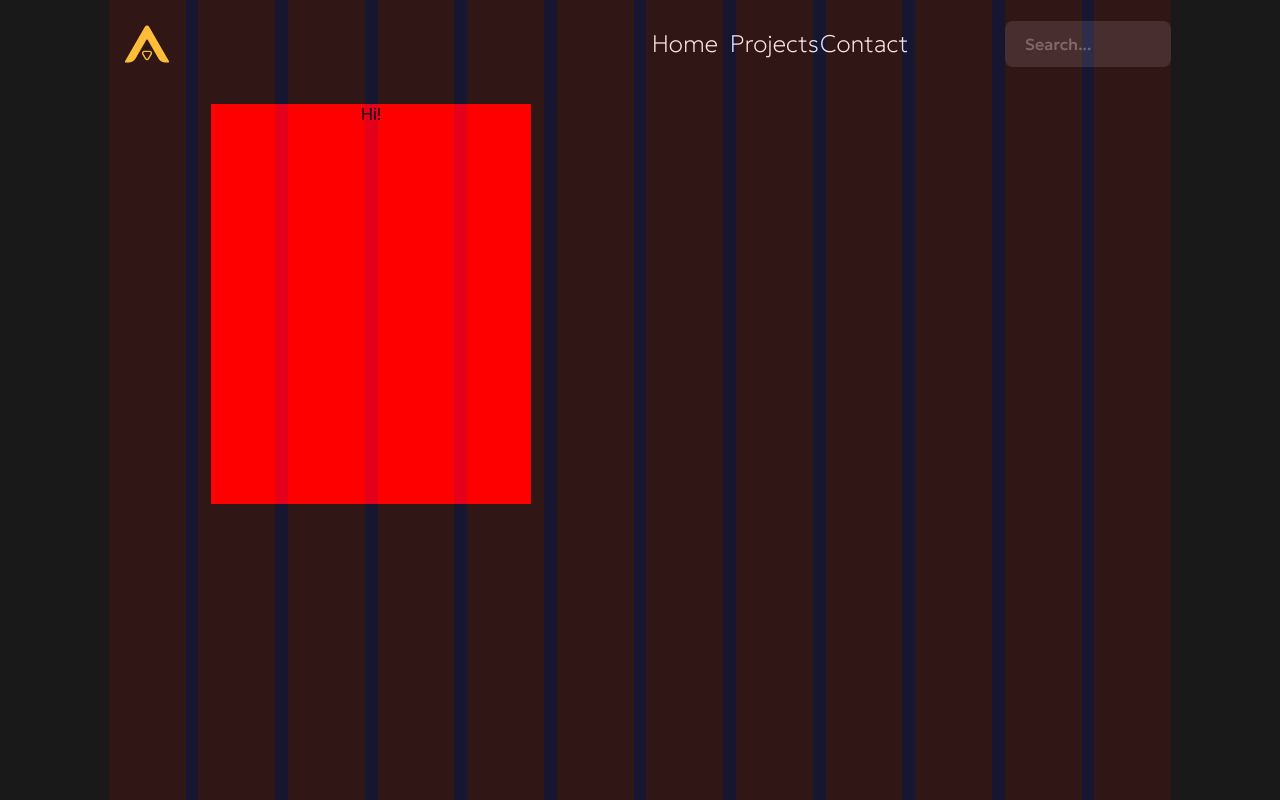
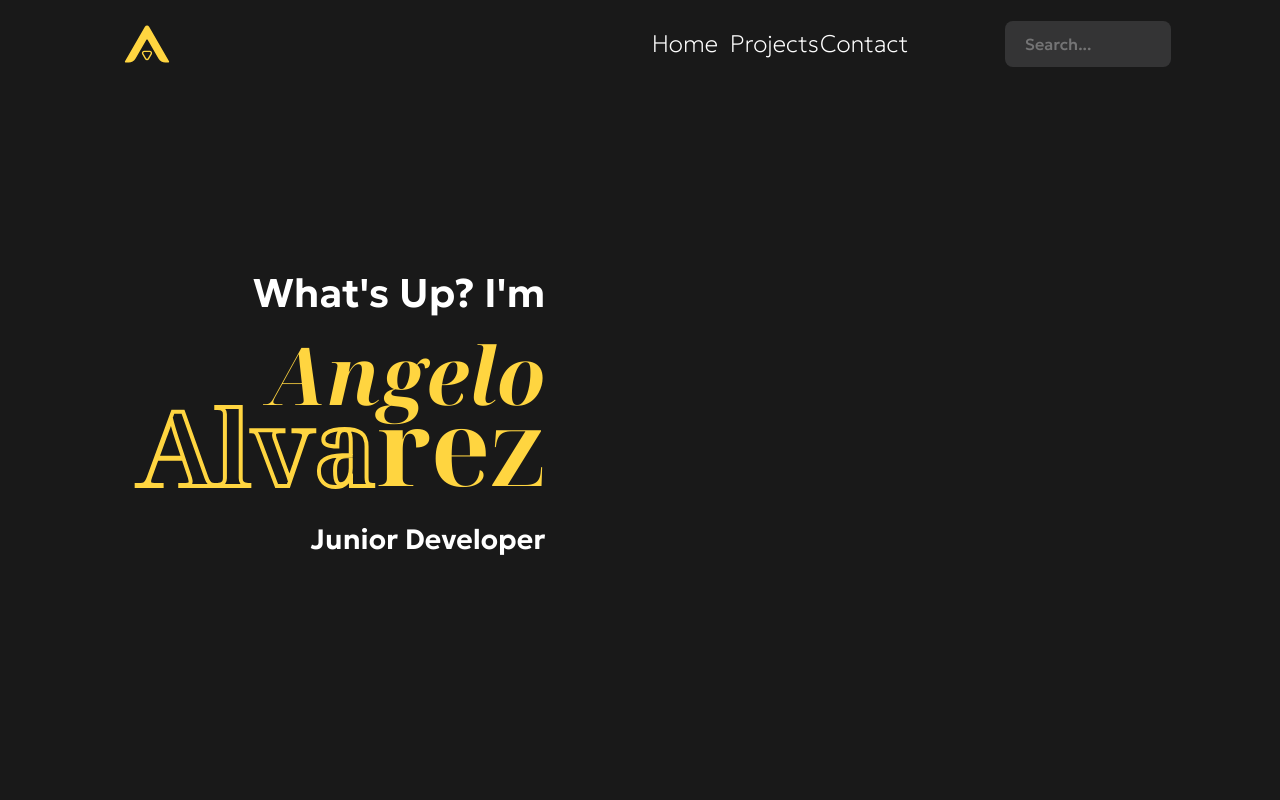
Before and after one commit to Alvallesteros/Alvallesteros, a React (Create React App) app: page / in a window 1280 px wide. Built offline with nearby package versions, Linux system fonts and the light colour scheme.

Commit message:
added title and name in hero banner

```diff
--- a/src/App.css
+++ b/src/App.css
@@ -1,8 +1,12 @@
 @import url('https://fonts.googleapis.com/css2?family=Geologica:wght@100..900&display=swap');
+@import url('https://fonts.googleapis.com/css2?family=Noto+Serif+Display:ital,wght@0,100..900;1,100..900&display=swap');
+
 :root {
   --bg-gray: #191919;
   --text-font: 'Geologica', sans-serif;
+  --design-font: 'Noto Serif Display', serif;
   --light-gray: #343435;
+  --yellow: #FFD540;
 }
 
 .App {
--- a/src/components/hero-banner.js
+++ b/src/components/hero-banner.js
@@ -5,7 +5,12 @@ function HeroBanner() {
     return (
         <div className={styles.container}>
             <div className={styles.welcomeContainer}>
-                Hi!
+                <span className={styles.welcomeText}>What's Up? I'm</span>
+                <div className={styles.nameContainer}>
+                    <div className={styles.firstName}>Angelo</div>
+                    <div className={styles.lastName}><span>Alva</span>rez</div>
+                </div>
+                <span className={styles.position}>Junior Developer</span>
             </div>
         </div>
     );
--- a/src/styles/grid.module.css
+++ b/src/styles/grid.module.css
@@ -1,5 +1,5 @@
 .container {
-    opacity: 0.1;
+    opacity: 0;
     margin: 0;
     height: 100vh;
     width: 100vw;
--- a/src/styles/hero-banner.module.css
+++ b/src/styles/hero-banner.module.css
@@ -1,17 +1,53 @@
 .container {
     display: flex;
-    margin: 0 8vw 0 8vw;
     padding-top: 2vh;
     flex-grow: 1;
+    align-items: center;
 }
 
 .welcomeContainer {
     display: flex;
     flex-direction: column;
-    align-items: center;
-    background-color: red;
     height: 50vh;
     width: 27.1vw;
-    margin-left: auto;
-    margin-right: 42vw;
+    margin-left: 7vw;
+    margin-bottom: 10vh;
+    align-items: end;
+    justify-content: center;
 }
+
+.welcomeText {
+    font-family: var(--text-font);
+    color: white;
+    font-weight: 600;
+    font-size: 2.5em;
+}
+
+.position {
+    font-family: var(--text-font);
+    color: white;
+    font-weight: 600;
+    font-size: 1.75em;
+}
+
+.nameContainer {
+    color: var(--yellow);
+    font-family: var(--design-font);
+    font-size: 5em;
+    line-height: 0.9em;
+    text-align: right;
+    font-weight: 700;
+    padding: 0.25em 0 0.5em 0;
+    font-style: italic;
+}
+
+.lastName span {
+    color: rgba(0, 0, 0, 0);
+    -webkit-text-stroke-color: var(--yellow);
+    -webkit-text-stroke-width: 4px;
+}
+
+.lastName {
+    font-style: normal;
+    font-size: 1.3em;
+}
```
